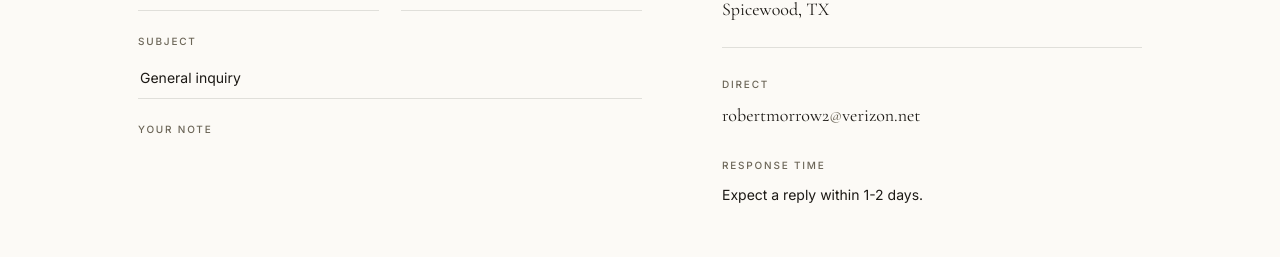
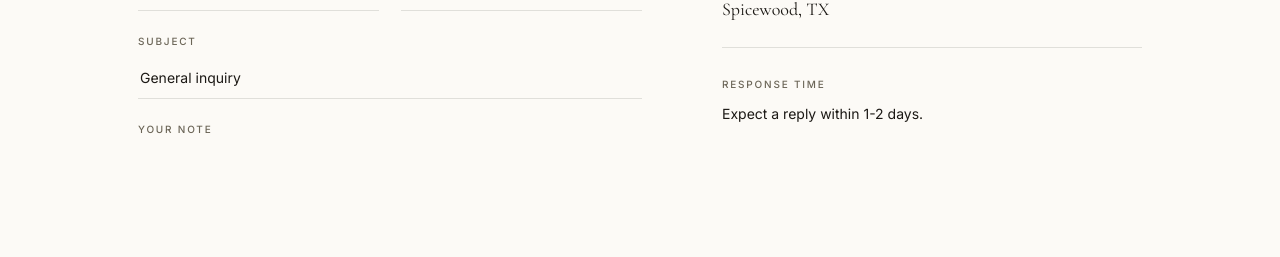
Before and after one commit to briantraudt/robertmorrow, a Next.js app: page /contact in a window 1280 px wide. Shown: the part 465-722 px from the top of the page. Built offline with nearby package versions, Linux system fonts and the light colour scheme; no server answers.

Commit message:
Remove contact page email address

```diff
--- a/app/contact/page.tsx
+++ b/app/contact/page.tsx
@@ -78,14 +78,6 @@ export default function ContactPage({
           </div>
           <div>
             <div className="small-caps muted" style={{ fontSize: 10, marginBottom: 10 }}>
-              Direct
-            </div>
-            <div className="serif" style={{ fontSize: 18, lineHeight: 1.5 }}>
-              robertmorrow2<span className="muted">@</span>verizon.net
-            </div>
-          </div>
-          <div>
-            <div className="small-caps muted" style={{ fontSize: 10, marginBottom: 10 }}>
               Response time
             </div>
             <p style={{ fontSize: 14, lineHeight: 1.7 }}>
```
